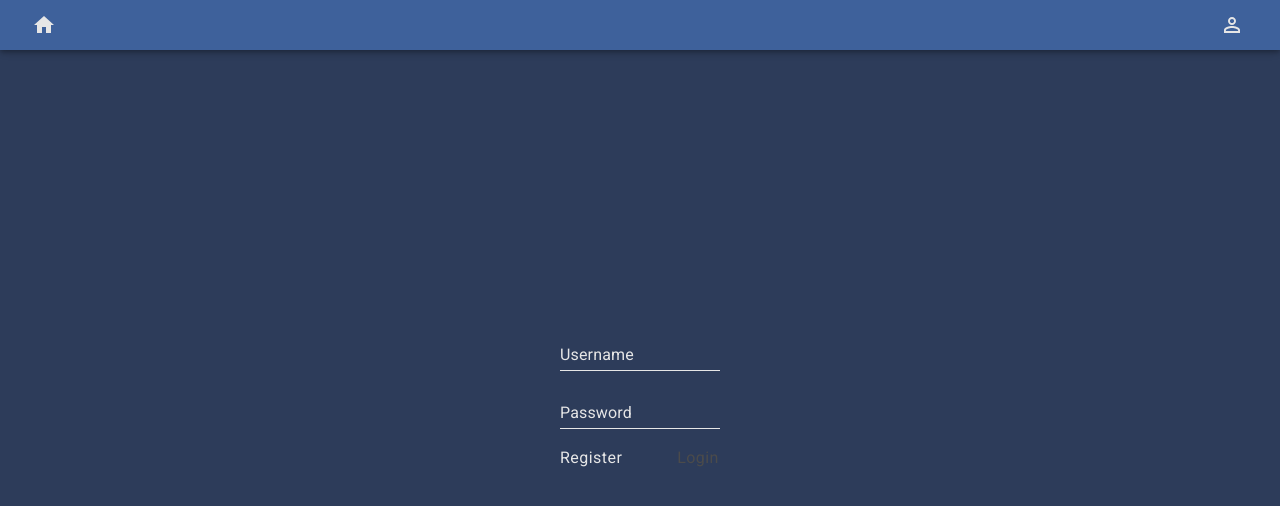
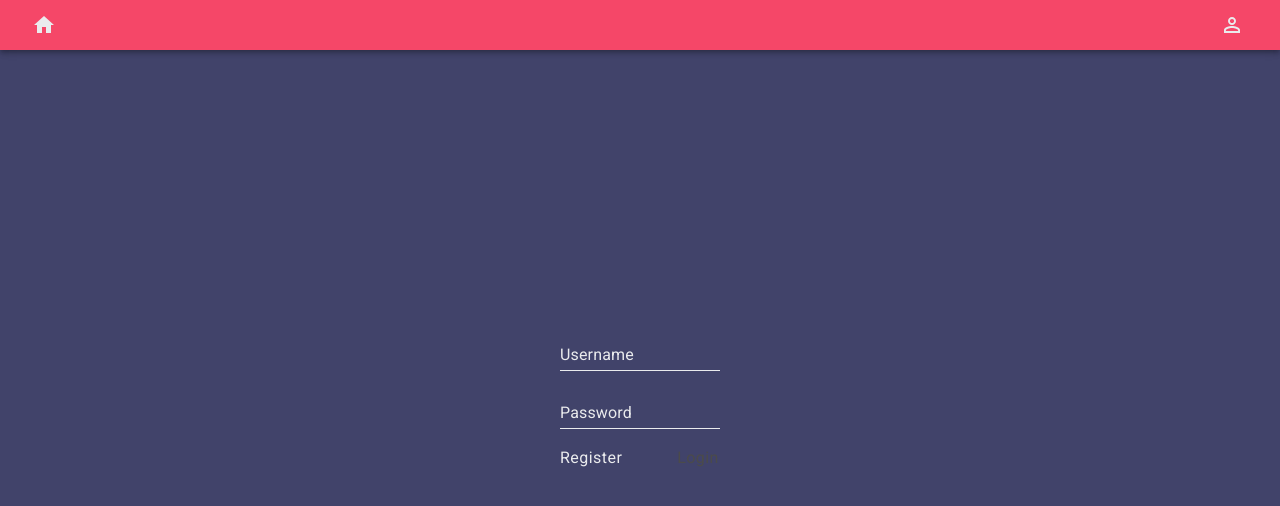
Before and after one commit to molinajes/Next.js-Mongodb-blog, a Next.js app: page /login in a window 1280 px wide. Shown: the top 506 px of the page. Built offline with nearby package versions, Linux system fonts and the light colour scheme.

Commit message:
- implement dynamic style with temporary state in context - style MD components

```diff
--- a/components/Layout.tsx
+++ b/components/Layout.tsx
@@ -1,7 +1,9 @@
-import { useMemo, ReactNode, useContext, useEffect } from "react";
-import { NavBar } from ".";
+import { Box } from "@mui/material";
 import { PageRoute } from "enums";
 import { AppContext } from "hooks";
+import { useContext, useEffect } from "react";
+import { NavBar } from ".";
+import themes from "lib/client/themes";
 
 const authRoutes: string[] = [
   PageRoute.MY_POSTS,
@@ -14,7 +16,11 @@ interface ILayoutProps {
 }
 
 const Layout = ({ children }: ILayoutProps) => {
-  const { router, userSessionActive, routerPush } = useContext(AppContext);
+  const { router, userSessionActive, routerPush, theme } =
+    useContext(AppContext);
+  // const _backgroundColor =
+  //   themes[user?.theme || "blue"].mainBackground || "rgb(45, 60, 90)";
+  const _backgroundColor = themes[theme].mainBackground || "rgb(40, 40, 40)";
 
   useEffect(() => {
     if (
@@ -28,7 +34,9 @@ const Layout = ({ children }: ILayoutProps) => {
   return (
     <>
       <NavBar />
-      {children}
+      <Box className="background" style={{ backgroundColor: _backgroundColor }}>
+        {children}
+      </Box>
     </>
   );
 };
--- a/components/MarkdownViewer.tsx
+++ b/components/MarkdownViewer.tsx
@@ -1,6 +1,17 @@
+import { Container } from "@mui/system";
 import { marked } from "marked";
 import React from "react";
 import sanitizeHtml from "sanitize-html";
+// import hljs from "highlight.js";
+
+// marked.setOptions({
+//   langPrefix: "hljs language-",
+//   renderer: new marked.Renderer(),
+//   highlight: function (code, language) {
+//     const validLanguage = hljs.getLanguage(language) ? language : "plaintext";
+//     return hljs.highlight(validLanguage, code).value.replace(/&amp;/g, "&");
+//   },
+// });
 
 const allowedTags = sanitizeHtml.defaults.allowedTags.concat([
   "img",
@@ -29,8 +40,8 @@ const MarkdownViewer = ({
   hasMarkdown,
 }: IMarkdownViewerProps) => {
   return (
-    <div
-      className={`markdown-viewer ${hasMarkdown ? "show" : ""}`}
+    <Container
+      className={`markdown-viewer ${hasMarkdown ? "show" : "hide"}`}
       style={{ height }}
       dangerouslySetInnerHTML={{
         __html: sanitizeHtml(marked(text), {
--- a/components/ProfileNav/DropdownMenu.tsx
+++ b/components/ProfileNav/DropdownMenu.tsx
@@ -8,6 +8,7 @@ import PersonOutlineIcon from "@mui/icons-material/PersonOutline";
 import { renderButton } from "components/utils";
 import { PageRoute } from "enums";
 import { AppContext } from "hooks";
+import { themes } from "lib/client";
 import {
   forwardRef,
   MutableRefObject,
@@ -27,7 +28,7 @@ interface IDropdownMenu {
 const DropdownMenu = forwardRef<MutableRefObject<any>, IDropdownMenu>(
   (props: IDropdownMenu, ref?: MutableRefObject<any>) => {
     const { handleClose } = props;
-    const { routerPush, user, logout } = useContext(AppContext);
+    const { user, logout, routerPush, setTheme } = useContext(AppContext);
     const [activeMenu, setActiveMenu] = useState("main");
     const [menuHeight, setMenuHeight] = useState(null);
     const dropdownRef = useRef(null);
@@ -106,15 +107,15 @@ const DropdownMenu = forwardRef<MutableRefObject<any>, IDropdownMenu>(
           <DropdownItem callback={() => setActiveMenu("main")} hasBack>
             {renderButton("Themes", 18)}
           </DropdownItem>
-          <DropdownItem leftIcon={<BoltIcon />}>
-            {renderButton("Default")}
-          </DropdownItem>
-          <DropdownItem leftIcon={<BoltIcon />}>
-            {renderButton("Green")}
-          </DropdownItem>
-          <DropdownItem leftIcon={<BoltIcon />}>
-            {renderButton("White")}
-          </DropdownItem>
+          {Object.keys(themes).map((opt) => (
+            <DropdownItem
+              key={opt}
+              leftIcon={<BoltIcon />}
+              callback={() => setTheme(opt)}
+            >
+              {renderButton(opt)}
+            </DropdownItem>
+          ))}
         </div>
       );
     }
--- a/hooks/context.tsx
+++ b/hooks/context.tsx
@@ -8,6 +8,8 @@ import useLocalStorage from "./useLocalStorage";
 import useWindowListener from "./useWindowListener";
 
 const initialContext: IAppContext = {
+  theme: "embers",
+  setTheme: null,
   user: null,
   userToken: "",
   darkMode: false,
@@ -19,7 +21,6 @@ const initialContext: IAppContext = {
   logout: null,
   updatePostSlugs: null,
   handleUser: null,
-  setDarkMode: null,
 };
 
 export const AppContext = createContext<IAppContext>(initialContext);
@@ -31,6 +32,8 @@ const AppContextProvider = (props: any) => {
   const [userSessionActive, setUserSessionActive] = useState(true);
   const historyRef = useRef([]);
   const router = useRouter();
+  //TODO: remove
+  const [theme, setTheme] = useState("embers");
 
   /* -------------------- Start Router stuff -------------------- */
   const routerPush = useCallback(
@@ -133,6 +136,8 @@ const AppContextProvider = (props: any) => {
   return (
     <AppContext.Provider
       value={{
+        theme,
+        setTheme,
         user,
         userToken,
         darkMode,
--- a/lib/client/MuiStyles.tsx
+++ b/lib/client/MuiStyles.tsx
@@ -2,26 +2,22 @@ import { createTheme, ThemeProvider } from "@mui/material/styles";
 import { TransitionSpeed } from "enums";
 import { AppContext } from "hooks";
 import { useContext, useMemo } from "react";
+import { ITheme } from "types";
+import themes from "./themes";
 
 export const HomeTheme = (props: any) => {
-  const { darkMode } = useContext(AppContext);
+  const { theme } = useContext(AppContext);
   const _theme = useMemo(() => {
-    return newMuiTheme(darkMode);
-  }, [darkMode]);
+    const _theme = themes[theme] || themes["blue"];
+    return newMuiTheme(_theme);
+  }, [theme]);
 
   return <ThemeProvider theme={_theme} {...props} />;
 };
 
-const grey = "rgb(66, 80, 107)";
-const blue = "rgb(62, 97, 155)";
-const red = "rgb(239, 75, 76)";
-const white = "rgb(230, 230, 230)";
+function newMuiTheme(theme: ITheme) {
+  const { componentDark, componentLight, highlightColor, mainText } = theme;
 
-function newMuiTheme(darkMode: boolean) {
-  const backgroundColor = darkMode ? grey : grey;
-  const componentHighlight = darkMode ? blue : blue;
-  const mainText = darkMode ? white : white;
-  const highlightColor = darkMode ? red : red;
   const accordionWidth = {
     minWidth: "200px",
     width: "80vw",
@@ -30,7 +26,7 @@ function newMuiTheme(darkMode: boolean) {
 
   return createTheme({
     palette: {
-      primary: { main: backgroundColor },
+      primary: { main: componentDark },
       secondary: { main: highlightColor },
       text: { primary: mainText },
       action: {
@@ -47,12 +43,11 @@ function newMuiTheme(darkMode: boolean) {
       subtitle1: { color: mainText },
       subtitle2: { color: mainText },
     },
-
     components: {
       MuiAccordion: {
         styleOverrides: {
           root: {
-            backgroundColor,
+            backgroundColor: componentDark,
             boxShadow: "none",
             ...accordionWidth,
             "&:before": { content: "none" },
@@ -65,7 +60,7 @@ function newMuiTheme(darkMode: boolean) {
       MuiAccordionDetails: {
         styleOverrides: {
           root: {
-            backgroundColor,
+            backgroundColor: componentDark,
             padding: 2,
             overflowX: "hidden",
             overflowY: "scroll",
@@ -78,7 +73,7 @@ function newMuiTheme(darkMode: boolean) {
       MuiAccordionSummary: {
         styleOverrides: {
           root: {
-            backgroundColor,
+            backgroundColor: componentDark,
             boxShadow: "none",
             color: mainText,
             minHeight: "40px",
@@ -111,7 +106,7 @@ function newMuiTheme(darkMode: boolean) {
         styleOverrides: {
           root: {
             height: 50,
-            backgroundColor: componentHighlight,
+            backgroundColor: componentLight,
             alignItems: "center",
             justifyContent: "space-between",
           },
@@ -166,9 +161,9 @@ function newMuiTheme(darkMode: boolean) {
       MuiCardContent: {
         styleOverrides: {
           root: {
-            border: `2px solid ${grey}`,
+            border: `2px solid ${componentDark}`,
             padding: "4px 12px",
-            backgroundColor: grey,
+            backgroundColor: componentDark,
             "&:last-child": {
               padding: "4px 8px",
             },
@@ -194,6 +189,17 @@ function newMuiTheme(darkMode: boolean) {
           },
         },
       },
+      MuiContainer: {
+        styleOverrides: {
+          root: {
+            color: mainText,
+            backgroundColor: "transparent !important",
+            borderColor: mainText,
+            margin: 0,
+            paddingRight: "0px !important",
+          },
+        },
+      },
       MuiDialog: {
         styleOverrides: {
           paper: {
@@ -203,7 +209,7 @@ function newMuiTheme(darkMode: boolean) {
             overflowX: "hidden",
             overflowY: "hidden",
             userSelect: "none",
-            backgroundColor,
+            backgroundColor: componentDark,
           },
         },
       },
@@ -283,9 +289,9 @@ function newMuiTheme(darkMode: boolean) {
       MuiOutlinedInput: {
         styleOverrides: {
           root: {
-            borderColor: white,
+            borderColor: mainText,
             ".MuiOutlinedInput-notchedOutline": {
-              borderColor: white,
+              borderColor: mainText,
               borderWidth: "1px",
             },
             "&:hover .MuiOutlinedInput-notchedOutline": {
--- a/lib/client/index.ts
+++ b/lib/client/index.ts
@@ -1,6 +1,7 @@
 import ClientHTTPService, { serverUrl } from "./ClientHttpService";
 import { getPostSlugs, uploadImage } from "./tasks";
+import themes from "./themes";
 
 const HTTPService = new ClientHTTPService();
 
-export { serverUrl, HTTPService, getPostSlugs, uploadImage };
+export { serverUrl, HTTPService, themes, getPostSlugs, uploadImage };
--- /dev/null
+++ b/lib/client/themes.ts
@@ -0,0 +1,34 @@
+import { IThemeOptions } from "types";
+
+const themes: IThemeOptions = {
+  blue: {
+    mainBackground: "rgb(66, 80, 107)",
+    componentDark: "rgb(66, 80, 123)",
+    componentLight: "rgb(62, 97, 155)",
+    highlightColor: "rgb(239, 75, 76)",
+    mainText: "rgb(233, 233, 235)",
+  },
+  embers: {
+    mainBackground: "rgb(65, 67, 106)",
+    componentDark: "rgb(151, 64, 99)",
+    componentLight: "rgb(245, 71, 104)",
+    highlightColor: "rgb(255, 150, 119)",
+    mainText: "rgb(234, 235, 237)",
+  },
+  lavendar: {
+    mainBackground: "rgb(94, 77, 171)",
+    componentDark: "rgb(151, 78, 194)",
+    componentLight: "rgb(194, 80, 139)",
+    highlightColor: "rgb(245, 125, 186)",
+    mainText: "rgb(234, 235, 237)",
+  },
+  moss: {
+    mainBackground: "rgb(1, 97, 112)",
+    componentDark: "rgb(0, 147, 147)",
+    componentLight: "rgb(0, 224, 198)",
+    highlightColor: "rgb(233, 233, 235)",
+    mainText: "rgb(233, 233, 235)",
+  },
+};
+
+export default themes;
--- a/lib/server/schemas.ts
+++ b/lib/server/schemas.ts
@@ -7,6 +7,7 @@ export const UserSchema = new Schema<IUser>({
   email: SchemaTypes.String,
   password: SchemaTypes.String,
   username: SchemaTypes.String,
+  theme: SchemaTypes.String,
   posts: [
     {
       type: SchemaTypes.ObjectId,
--- a/styles/globals.scss
+++ b/styles/globals.scss
@@ -14,14 +14,21 @@
   border-radius: 4px;
 }
 
+@mixin no-scroll {
+  &::-webkit-scrollbar {
+    display: none;
+  }
+}
+
 $main-side-margin: clamp(20px, 4vw, 100px);
 $main-width: calc(100vw - (2 * $main-side-margin));
 $speed: 350ms;
-$main-bg: rgb(45, 60, 90);
+$main-bg: rgb(40, 40, 40);
 $white-main: rgb(195, 195, 195);
 $grey-dark: #242526;
 $grey-main: #484a4d;
 $grey-light: #525357;
+
 $big-button-dim: 80px;
 $medium-button-dim: 50px;
 
@@ -32,6 +39,14 @@ html {
 
 body {
   margin: 0px;
+}
+
+.background {
+  position: fixed;
+  top: 0;
+  left: 0;
+  height: 100vh;
+  width: 100vw;
 }
 
 main {
@@ -112,6 +127,9 @@ p {
     margin: 3px 0px;
     font-size: 15px;
   }
+}
+textarea {
+  @include no-scroll;
 }
 
 .card-content {
@@ -214,13 +232,18 @@ p {
 
 .markdown-viewer {
   @include round-border;
+  @include no-scroll;
   position: relative;
-  background-color: $white-main;
+  border: 1px solid transparent;
   overflow-y: scroll;
   transition: 400ms;
   width: 0px;
   padding-left: 0px;
+  &.hide {
+    border-color: transparent !important;
+  }
   &.show {
+    border-color: inherit;
     width: calc(50% - 6px);
     padding-left: 5px;
   }
```
Also changed, not shown: types.ts (+15 -1 lines).
